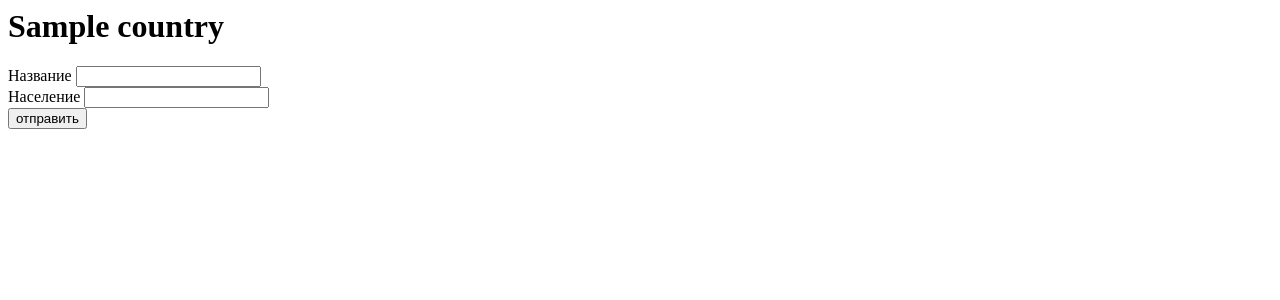
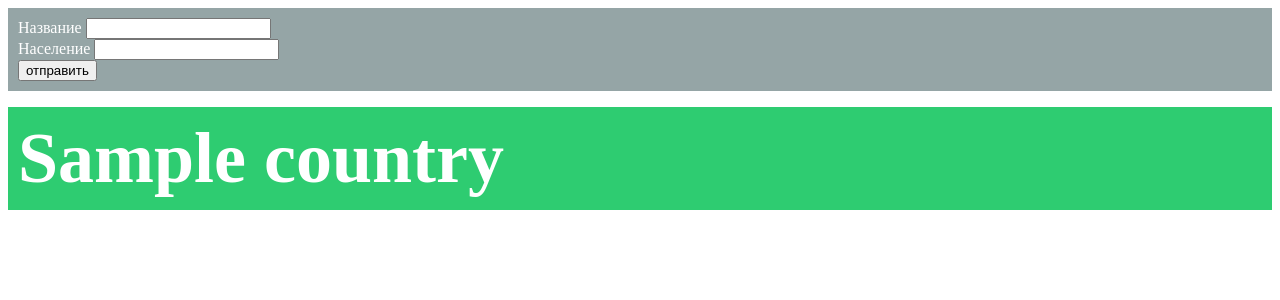
Before and after one commit to SphereExample/spring2017, a Django app: page /maps/country/list/ in a window 1280 px wide. Shown: the top 300 px of the page. Run offline with Django 3.2, Linux system fonts and the light colour scheme; tables that the repository leaves empty hold one stand-in row (values such as "Sample post").

Commit message:
late commit of maps example. shame on me

```diff
--- a/sphere/maps/models.py
+++ b/sphere/maps/models.py
@@ -3,13 +3,17 @@ from django.contrib.contenttypes.models import ContentType
 from django.contrib.contenttypes.fields import GenericForeignKey
 
 
-
 class Country(models.Model):
     name = models.CharField(max_length=255, verbose_name='Название')
     population = models.IntegerField(verbose_name='Население')
+    color = models.CharField(max_length=7, verbose_name='Цвет', null=True, blank=True)
 
     def __str__(self):
         return self.name
+
+
+    def get_absolute_url(self):
+        return '/maps/country/{0}/'.format(self.id)
 
     class Meta:
         verbose_name='Страна'
--- /dev/null
+++ b/sphere/maps/static/base.css
@@ -0,0 +1,22 @@
+h1 {
+    font-size: 72px;
+}
+
+.country-title{
+    text-decoration: none;
+    color: white;
+}
+
+.title-container{
+    background-color: #2ecc71;
+    color: white;
+    padding: 10px;
+    margin-top: 3px;
+    margin-bottom: 3px;
+}
+
+.country-form{
+    padding: 10px;
+    color: white;
+    background-color: #95a5a6;
+}
--- a/sphere/templates/base.html
+++ b/sphere/templates/base.html
@@ -5,6 +5,7 @@
                 Техносфера
             {% endblock %}
         </title>
+        <link rel="stylesheet" href="/static/base.css"/>
     </head>
     <body>
         {% block content %}
--- a/sphere/templates/maps/country_list.html
+++ b/sphere/templates/maps/country_list.html
@@ -5,10 +5,8 @@
 {% endblock %}
 
 {% block content %}
-    {% for country in countries %}
-        <h1>{{country.name}}</h1>
-    {% endfor %}
-    <form method="post">
+
+    <form method="post" class="country-form">
         {% csrf_token %}
         {% for field in form %}
             <div>
@@ -17,4 +15,11 @@
         {% endfor %}
         <input type="submit" value="отправить"/>
     </form>
+    <div>
+        {% for country in countries %}
+            <h1 class="title-container">
+                <a class="country-title" href="{{ country.get_absolute_url }}">{{country.name}}</a>
+            </h1>
+        {% endfor %}
+    </div>
 {% endblock %}
```
Also changed, not shown: sphere/maps/migrations/0004_auto_20170328_1039.py (added).
